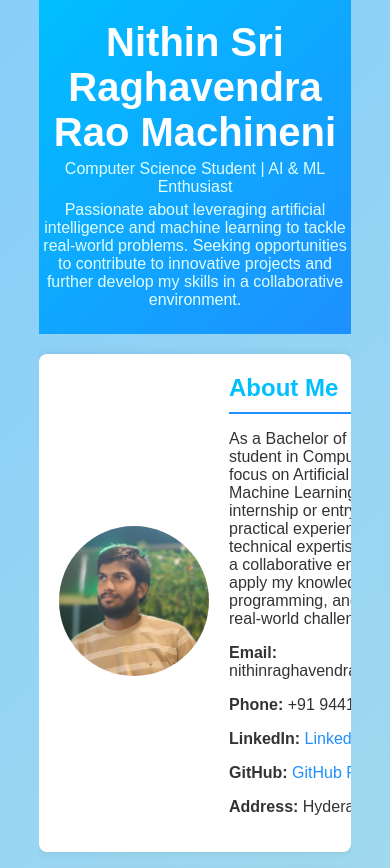
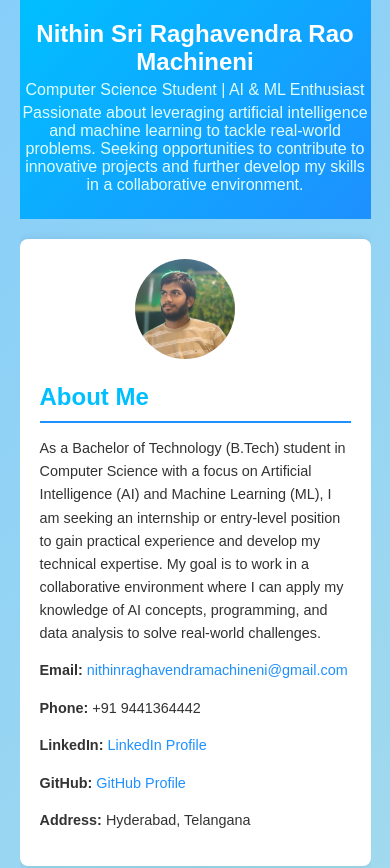
Before and after one commit to Nithinmachineni/myportfolio, a plain HTML site: page public/index.html in a window 390 px wide. Shown: the top 868 px of the page. Drawn offline with Linux system fonts and the light colour scheme.

Commit message:
added responsive UI

```diff
--- a/public/index.html
+++ b/public/index.html
@@ -3,6 +3,8 @@
 <head>
     <meta charset="UTF-8">
     <meta name="viewport" content="width=device-width, initial-scale=1.0">
+    <meta name="description" content="Portfolio of Nithin Sri Raghavendra Rao Machineni, a Computer Science student with a focus on AI and ML.">
+    <meta name="keywords" content="Nithin Sri Raghavendra Rao Machineni, Computer Science, AI, Machine Learning, Portfolio">
     <title>Nithin Sri Raghavendra Rao Machineni - Portfolio</title>
     <link rel="stylesheet" href="styles.css">
 </head>
@@ -14,19 +16,20 @@
             <p>Passionate about leveraging artificial intelligence and machine learning to tackle real-world problems. Seeking opportunities to contribute to innovative projects and further develop my skills in a collaborative environment.</p>
         </header>
 
+        <main>
             <section class="profile">
                 <div class="profile-picture">
-                <img src="profile-pic.jpg" alt="Profile Picture">
+                    <img src="profile-pic.jpg" alt="Profile picture of Nithin Sri Raghavendra Rao Machineni">
                 </div>
                 <div class="profile-info">
                     <h2>About Me</h2>
                     <p>
                         As a Bachelor of Technology (B.Tech) student in Computer Science with a focus on Artificial Intelligence (AI) and Machine Learning (ML), I am seeking an internship or entry-level position to gain practical experience and develop my technical expertise. My goal is to work in a collaborative environment where I can apply my knowledge of AI concepts, programming, and data analysis to solve real-world challenges.
                     </p>
-                <p><strong>Email:</strong> nithinraghavendramachineni@gmail.com</p>
+                    <p><strong>Email:</strong> <a href="mailto:nithinraghavendramachineni@gmail.com">nithinraghavendramachineni@gmail.com</a></p>
                     <p><strong>Phone:</strong> +91 9441364442</p>
-                <p><strong>LinkedIn:</strong> <a href="https://www.linkedin.com/in/nithin-raghavendra-machineni/" target="_blank">LinkedIn Profile</a></p>
-                <p><strong>GitHub:</strong> <a href="https://github.com/Nithinmachineni" target="_blank">GitHub Profile</a></p>
+                    <p><strong>LinkedIn:</strong> <a href="https://www.linkedin.com/in/nithin-raghavendra-machineni/" target="_blank" rel="noopener noreferrer">LinkedIn Profile</a></p>
+                    <p><strong>GitHub:</strong> <a href="https://github.com/Nithinmachineni" target="_blank" rel="noopener noreferrer">GitHub Profile</a></p>
                     <p><strong>Address:</strong> Hyderabad, Telangana</p>
                 </div>
             </section>
@@ -55,20 +58,16 @@
                     <li>Surfing the Internet</li>
                 </ul>
             </section>
+        </main>
 
         <footer>
             <p>&copy; 2024 Nithin Sri Raghavendra Rao Machineni</p>
         </footer>
 
         <script type="module">
-            // Import the functions you need from the SDKs you need
             import { initializeApp } from "https://www.gstatic.com/firebasejs/10.13.1/firebase-app.js";
             import { getAnalytics } from "https://www.gstatic.com/firebasejs/10.13.1/firebase-analytics.js";
-            // TODO: Add SDKs for Firebase products that you want to use
-            // https://firebase.google.com/docs/web/setup#available-libraries
 
-            // Your web app's Firebase configuration
-            // For Firebase JS SDK v7.20.0 and later, measurementId is optional
             const firebaseConfig = {
               apiKey: "AIzaSyC8uqZqdO1EUHiGizr0GwtpabUTKzbkddA",
               authDomain: "nithinmachineni-24cff.firebaseapp.com",
@@ -79,7 +78,6 @@
               measurementId: "G-4PETFCP501"
             };
 
-            // Initialize Firebase
             const app = initializeApp(firebaseConfig);
             const analytics = getAnalytics(app);
         </script>
--- a/public/styles.css
+++ b/public/styles.css
@@ -1,3 +1,4 @@
+/* Base styles */
 body {
     font-family: Arial, sans-serif;
     margin: 0;
@@ -11,6 +12,7 @@ body {
     overflow: hidden;
 }
 
+/* Header styles */
 header {
     background: linear-gradient(135deg, #00BFFF, #1E90FF); /* Header color gradient */
     color: #fff;
@@ -34,8 +36,10 @@ header p:nth-of-type(3) {
     color: #F0FFFF; /* Light cyan for italic text */
 }
 
+/* Profile section styles */
 .profile {
     display: flex;
+    flex-direction: row;
     align-items: center;
     background: #fff;
     padding: 20px;
@@ -62,6 +66,7 @@ header p:nth-of-type(3) {
 
 .profile-info p {
     color: #333; /* Dark color for general text */
+    line-height: 1.6; /* Improve readability */
 }
 
 .profile-info a {
@@ -73,6 +78,7 @@ header p:nth-of-type(3) {
     text-decoration: underline;
 }
 
+/* Section styles */
 .education, .skills, .interests {
     background: #fff;
     padding: 20px;
@@ -88,11 +94,59 @@ h2 {
     color: #333; /* Dark color for section headings */
 }
 
+/* Footer styles */
 footer {
     background: #333;
     color: #fff;
     text-align: center;
     padding: 10px 0;
-
     width: 100%;
 }
+
+/* Responsive Design */
+@media (max-width: 1200px) {
+    .container {
+        width: 90%;
+    }
+}
+
+@media (max-width: 992px) {
+    .profile {
+        flex-direction: column;
+        align-items: center;
+    }
+
+    .profile-picture {
+        margin-bottom: 20px;
+    }
+}
+
+@media (max-width: 768px) {
+    header h1 {
+        font-size: 2em;
+    }
+
+    .profile-picture img {
+        width: 120px;
+        height: 120px;
+    }
+
+    .education, .skills, .interests {
+        padding: 15px;
+    }
+}
+
+@media (max-width: 576px) {
+    header h1 {
+        font-size: 1.5em;
+    }
+
+    .profile-picture img {
+        width: 100px;
+        height: 100px;
+    }
+
+    .profile-info p, .education p, .skills ul, .interests ul {
+        font-size: 0.9em;
+    }
+}
```
Lines whose indentation alone changed are shown as unchanged.
